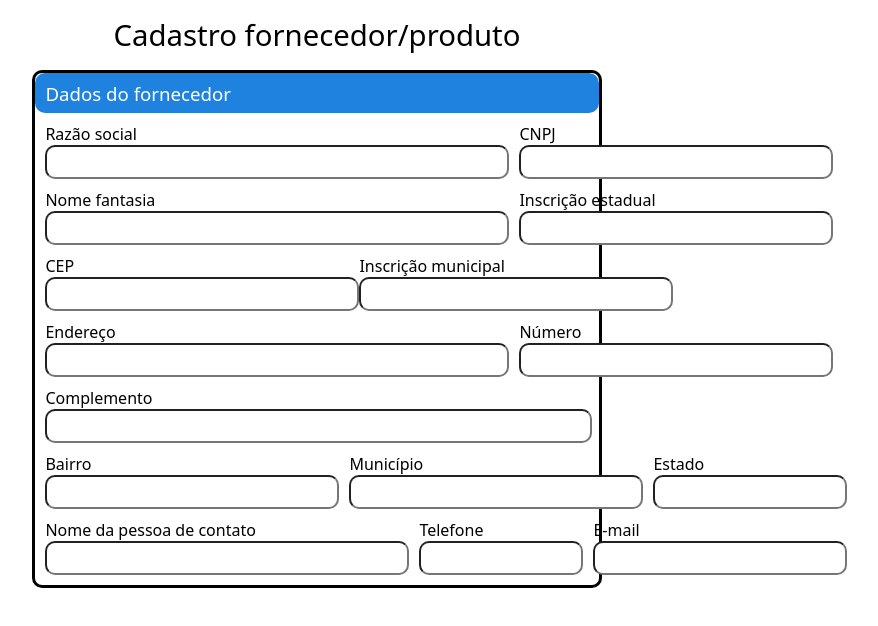
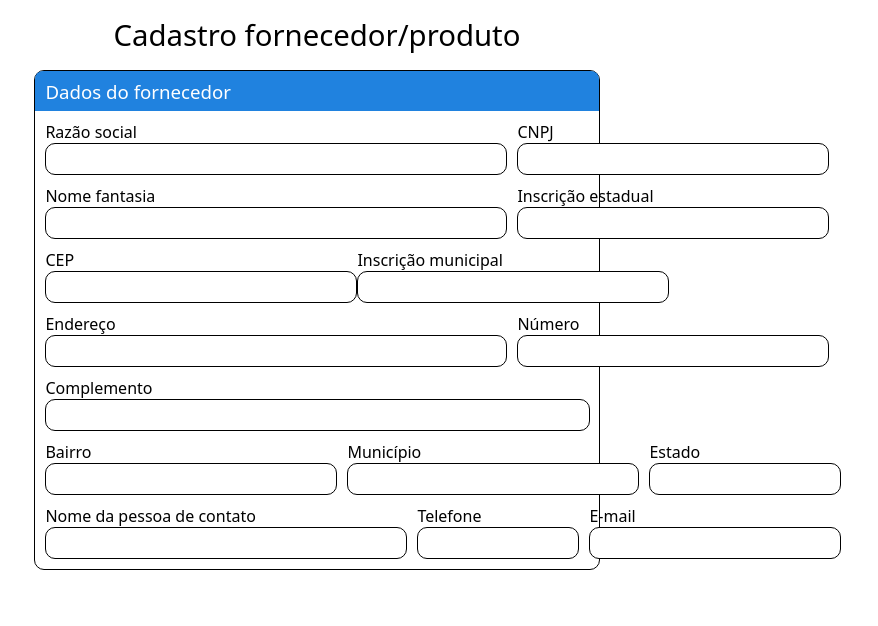
Before and after one commit to gustavonovaesh/Desafio-Vflows, a plain HTML site: page index.html in a window 1280 px wide. Shown: the whole page, without its empty margins (323-1201 px from the left). Drawn offline with Linux system fonts and the light colour scheme.

Commit message:
Update style.css

```diff
--- a/style.css
+++ b/style.css
@@ -24,8 +24,7 @@ h1{
     height: 40px;
     width: 100%;
     align-items: center;
-    border-radius: 10px;
-
+    border-radius: 8px 8px 0px 0px;
 }
 
 #titulo-content{
@@ -36,7 +35,7 @@ h1{
 
 .info{
 
-    border: solid black;
+    border: solid black 1px;
     border-radius: 10px;
     display: block;
     width: 44%;
@@ -45,6 +44,7 @@ h1{
 .info input{
     border-radius: 10px;
     height: 30px;
+    border: solid black 1px;
 
 }
 
```
